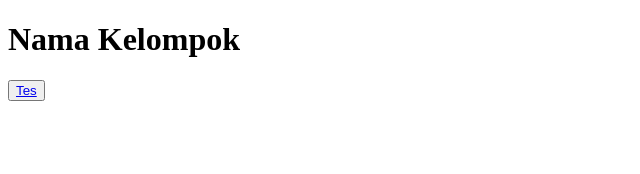
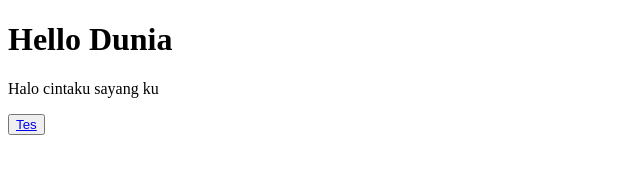
Before and after one commit to atuyaaa/KELOMPOK-5, a plain HTML site: page lol.html in a window 1280 px wide. Shown: the whole page, without its empty margins (0-640 px from the left). Drawn offline with Linux system fonts and the light colour scheme.

Commit message:
perbaikan

```diff
--- a/lol.html
+++ b/lol.html
@@ -4,7 +4,8 @@
         <title> Tes </title>
     </head>
     <body>
-        <h1>Nama Kelompok</h1>
+        <h1>Hello Dunia</h1>
+        <p>Halo cintaku sayang ku</p>
         <button><a href="#">Tes</a></button>
     </body>
 </html>
```
Also changed, not shown: index.html (deleted, +0 -10 lines).
